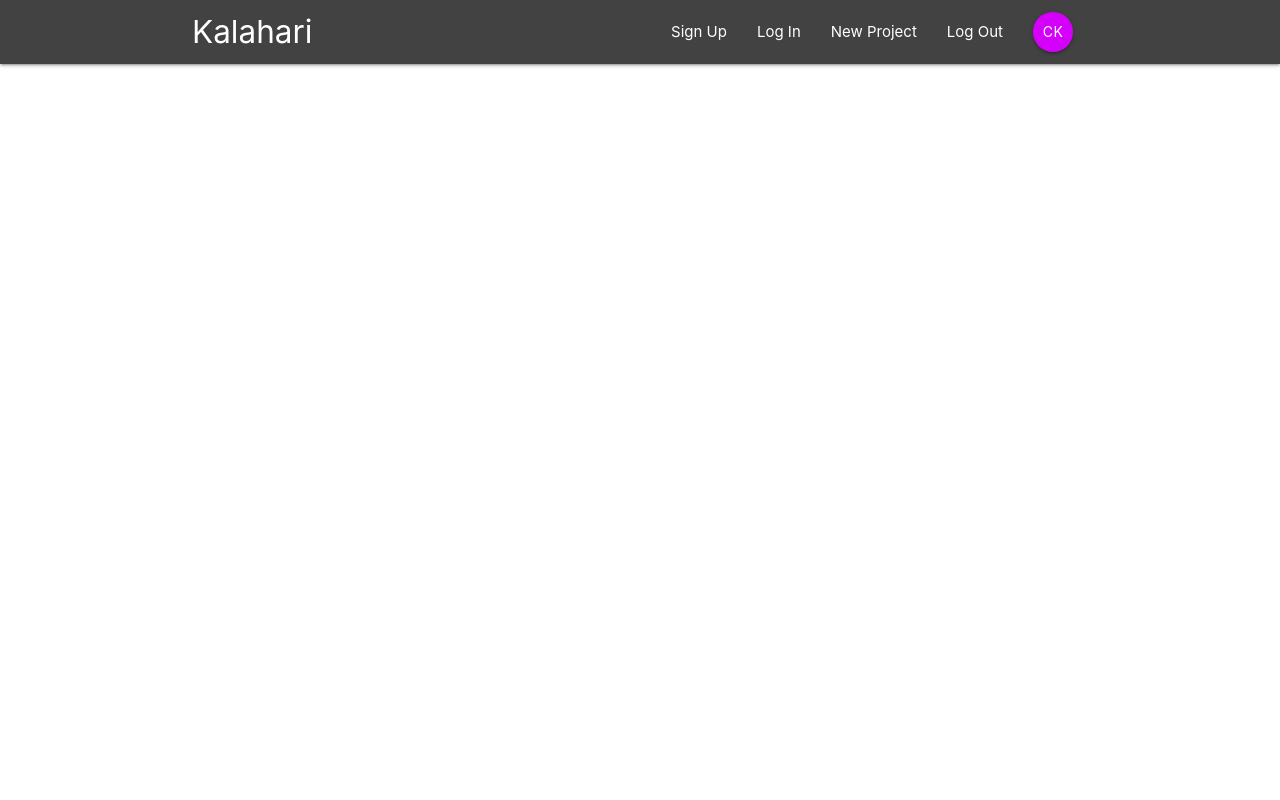
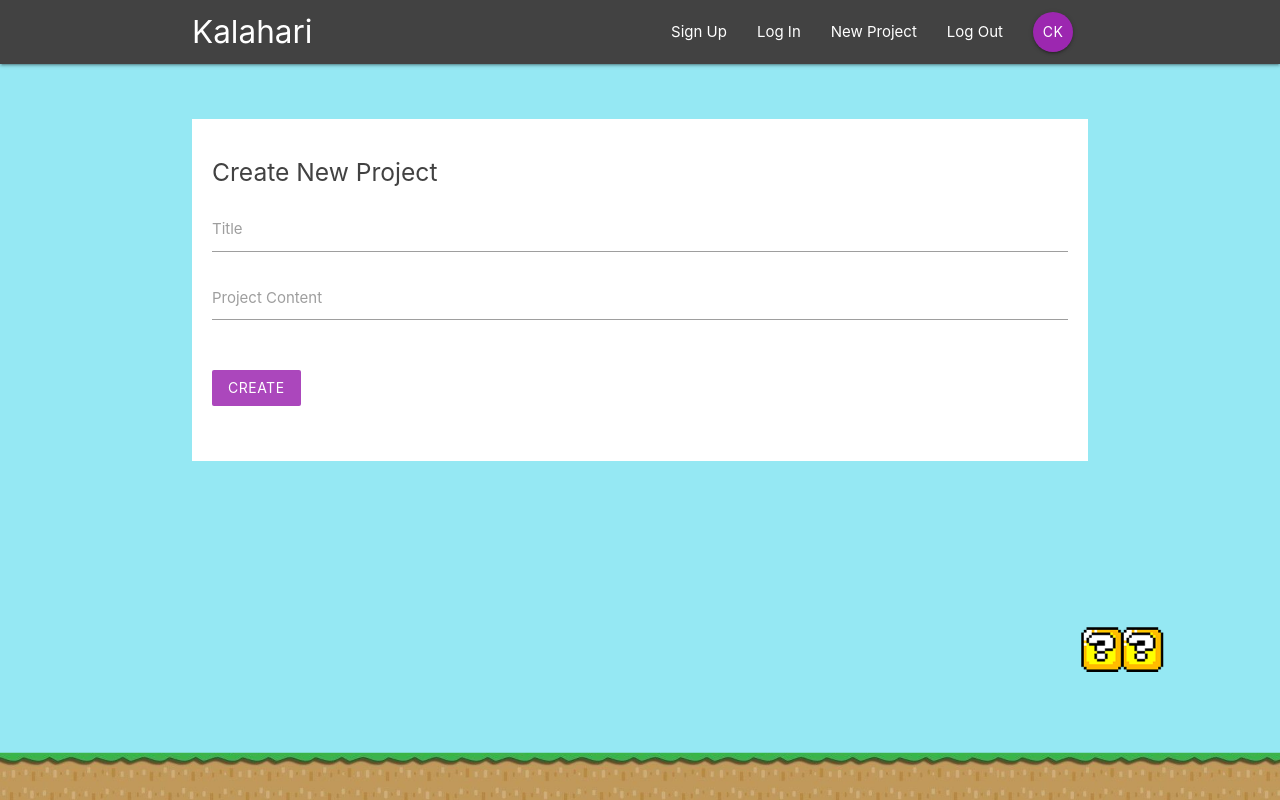
Before and after one commit to ChidinmaKO/Kalahari, a React (Create React App) app: page /create in a window 1280 px wide. Built offline with nearby package versions, Linux system fonts and the light colour scheme.

Commit message:
add styles

```diff
--- a/src/App.css
+++ /dev/null
@@ -1,32 +0,0 @@
-.App {
-  text-align: center;
-}
-
-.App-logo {
-  animation: App-logo-spin infinite 20s linear;
-  height: 40vmin;
-}
-
-.App-header {
-  background-color: #282c34;
-  min-height: 100vh;
-  display: flex;
-  flex-direction: column;
-  align-items: center;
-  justify-content: center;
-  font-size: calc(10px + 2vmin);
-  color: white;
-}
-
-.App-link {
-  color: #61dafb;
-}
-
-@keyframes App-logo-spin {
-  from {
-    transform: rotate(0deg);
-  }
-  to {
-    transform: rotate(360deg);
-  }
-}
--- a/src/App.js
+++ b/src/App.js
@@ -5,6 +5,7 @@ import Dashboard from './components/dashboard/Dashboard';
 import ProjectDetail from './components/projects/ProjectDetail';
 import SignIn from './components/authentication/SignIn';
 import SignUp from './components/authentication/SignUp';
+import CreateProject from './components/projects/CreateProject';
 
 class App extends Component {
   render() {
@@ -18,6 +19,7 @@ class App extends Component {
             <Route path='/project/:id' component={ ProjectDetail } />
             <Route path='/signin' component={ SignIn } />
             <Route path='/signup' component={ SignUp } />
+            <Route path='/create' component={ CreateProject } />
           </Switch>
 
         </div>
--- a/src/components/layout/SignedInLinks.js
+++ b/src/components/layout/SignedInLinks.js
@@ -6,13 +6,13 @@ const SignedInLinks = () => {
     return(
         <ul className="right">
             <li>
-                <NavLink to='/'>New Project</NavLink>
+                <NavLink to='/create'>New Project</NavLink>
             </li>
             <li>
                 <NavLink to='/'>Log Out</NavLink>
             </li>
             <li>
-                <NavLink to='/' className='btn btn-floating purple accent-3'>CK</NavLink>
+                <NavLink to='/' className='btn btn-floating purple'>CK</NavLink>
             </li>
         </ul>
     )
--- a/src/components/layout/SignedOutLinks.js
+++ b/src/components/layout/SignedOutLinks.js
@@ -6,10 +6,10 @@ const SignedOutLinks = () => {
     return(
         <ul className="right">
             <li>
-                <NavLink to='/'>Sign Up</NavLink>
+                <NavLink to='/signup'>Sign Up</NavLink>
             </li>
             <li>
-            <NavLink to='/'>Log In</NavLink>
+            <NavLink to='/signin'>Log In</NavLink>
             </li>
         </ul>
     )
--- a/src/components/projects/CreateProject.js
+++ b/src/components/projects/CreateProject.js
@@ -0,0 +1,45 @@
+import React, { Component } from 'react';
+
+class CreateProject extends Component {
+    state = {
+        title: '',
+        content: ''
+    }
+
+    handleSubmitEvent = (e) => {
+        e.preventDefault();
+        console.log(this.state);
+    }
+
+    handleChangeEvent = (e) => {
+        this.setState( {
+            [e.target.id]: e.target.value
+        } )
+    }
+
+    render() {
+        return (
+            <div className="container">
+                <form className="white" onSubmit={ this.handleSubmitEvent }>
+                    <h5 className="grey-text text-darken-3">Create New Project</h5>
+
+                    <div className="input-field">
+                        <label htmlFor="title">Title</label>
+                        <input type="text" id='title' onChange={ this.handleChangeEvent }/>
+                    </div>
+
+                    <div className="input-field">
+                        <label htmlFor="content">Project Content</label>
+                        <textarea id="content" className="materialize-textarea" onChange={ this.handleChangeEvent }></textarea>
+                    </div>
+
+                    <div className="input-field">
+                        <button className="btn purple lighten-1 z-depth-0">Create</button>
+                    </div>
+                </form>
+            </div>
+        )
+    }
+}
+
+export default CreateProject;
--- a/src/index.css
+++ b/src/index.css
@@ -1,3 +1,9 @@
+/* Global */
+
+html {
+  min-height: 100%;
+}
+
 body {
   margin: 0;
   padding: 0;
@@ -6,9 +12,33 @@ body {
     sans-serif;
   -webkit-font-smoothing: antialiased;
   -moz-osx-font-smoothing: grayscale;
+  background: url(/img/mario-bg.png) no-repeat;
+  background-size: 100%;
+  background-position: bottom;
+  background-color: #95e8f3;
+  min-height: 100%;
 }
 
 code {
   font-family: source-code-pro, Menlo, Monaco, Consolas, "Courier New",
     monospace;
 }
+
+/* Form */
+
+form {
+  padding: 20px;
+  margin-top: 55px;
+}
+
+form button, form h5 {
+  margin: 20px 0;
+}
+
+input[type=text]:not(.browser-default):focus:not([readonly]),
+input[type=email]:not(.browser-default):focus:not([readonly]),
+input[type=password]:not(.browser-default):focus:not([readonly]),
+textarea.materialize-textarea:focus:not([readonly]){
+  border-color: #ab47bc;
+  box-shadow: none;
+}
```
Also changed, not shown: public/img/mario-bg.png (added).
